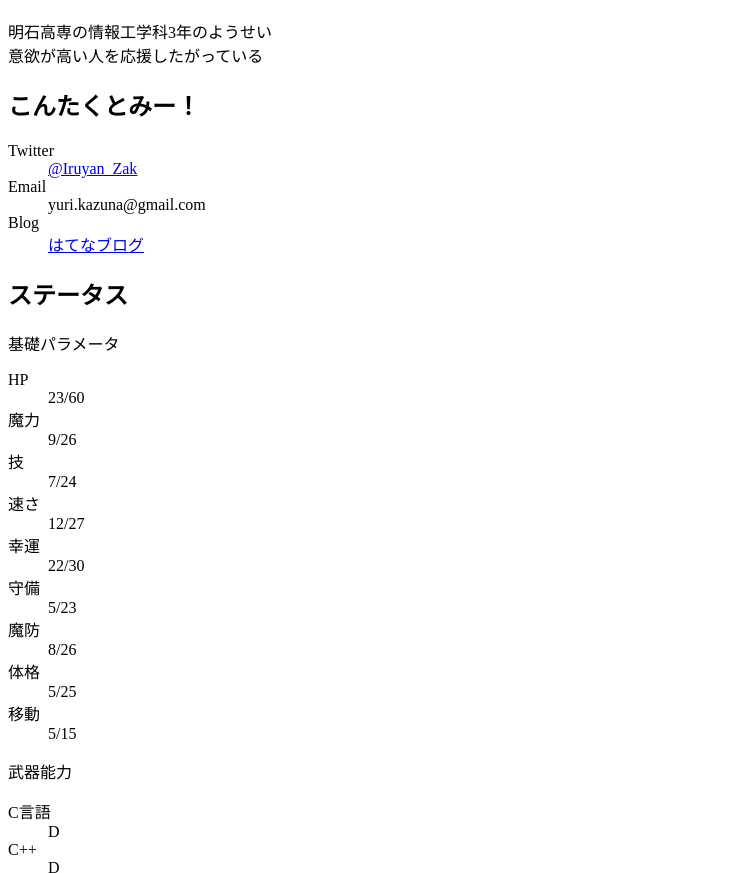
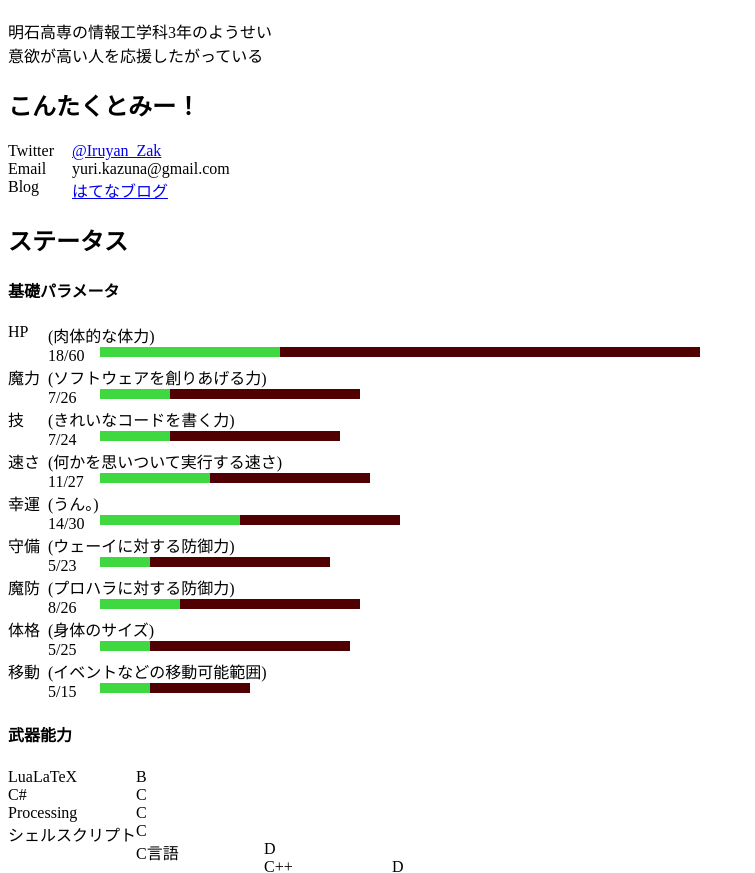
Before and after one commit to Iruyan-Zak/yurikazuna929.github.io, a plain HTML site: page index.html in a window 1280 px wide. Shown: the part 70-943 px from the top of the page, without its empty margins (0-755 px from the left). Drawn offline with nearby package versions, Linux system fonts and the light colour scheme.

Commit message:
ゲージを実装

```diff
--- a/index.html
+++ b/index.html
@@ -4,8 +4,11 @@
 		<title>いるやん's Portfolio</title>
 		<meta charset="UTF-8">
 		<meta name="viewport" content="width=device-width,initial-scale=1">
+		<link rel="stylesheet" href="style.css">
 	</head>
 	<body>
+		<script src="https://code.jquery.com/jquery-2.1.4.min.js"></script>
+		<script src="script.js"></script>
 		<h1 id="title">いるやん's Portfolio</h1>
 		<p>明石高専の情報工学科3年のようせい<br>
 		   意欲が高い人を応援したがっている</p>
@@ -21,44 +24,54 @@
 		</dl>
 
 		<h2 class="theme">ステータス</h2>
-		<p　class="dlt">基礎パラメータ</p>
+
+		<h4 class="dlt">基礎パラメータ</h4>
 		<dl>
 		<dt class="pdt">HP</dt>
-		<dd class="pdd">23/60</dd>
+		<dd class="pddd">(肉体的な体力)</dd>
+		<dd class="pdd">18/60</dd>
 		<dt class="pdt">魔力</dt>
-		<dd class="pdd">9/26</dd>
+		<dd class="pddd">(ソフトウェアを創りあげる力)</dd>
+		<dd class="pdd">7/26</dd>
 		<dt class="pdt">技</dt>
+		<dd class="pddd">(きれいなコードを書く力)</dd>
 		<dd class="pdd">7/24</dd>
 		<dt class="pdt">速さ</dt>
-		<dd class="pdd">12/27</dd>
+		<dd class="pddd">(何かを思いついて実行する速さ)</dd>
+		<dd class="pdd">11/27</dd>
 		<dt class="pdt">幸運</dt>
-		<dd class="pdd">22/30</dd>
+		<dd class="pddd">(うん。)</dd>
+		<dd class="pdd">14/30</dd>
 		<dt class="pdt">守備</dt>
+		<dd class="pddd">(ウェーイに対する防御力)</dd>
 		<dd class="pdd">5/23</dd>
 		<dt class="pdt">魔防</dt>
+		<dd class="pddd">(プロハラに対する防御力)</dd>
 		<dd class="pdd">8/26</dd>
 		<dt class="pdt">体格</dt>
+		<dd class="pddd">(身体のサイズ)</dd>
 		<dd class="pdd">5/25</dd>
 		<dt class="pdt">移動</dt>
+		<dd class="pddd">(イベントなどの移動可能範囲)</dd>
 		<dd class="pdd">5/15</dd>
 		</dl>
 
-		<p　class="dlt">武器能力</p>
+		<h4 class="dlt">武器能力</h4>
 		<dl>
+		<dt class="wdt">LuaLaTeX</dt>
+		<dd class="wdd">B</dd>
+		<dt class="wdt">C#</dt>
+		<dd class="wdd">C</dd>
+		<dt class="wdt">Processing</dt>
+		<dd class="wdd">C</dd>
+		<dt class="wdt">シェルスクリプト</dt>
+		<dd class="wdd">C</dd>
 		<dt class="wdt">C言語</dt>
 		<dd class="wdd">D</dd>
 		<dt class="wdt">C++</dt>
 		<dd class="wdd">D</dd>
-		<dt class="wdt">C#</dt>
-		<dd class="wdd">C</dd>
-		<dt class="wdt">Processing</dt>
-		<dd class="wdd">C</dd>
 		<dt class="wdt">Python</dt>
 		<dd class="wdd">E</dd>
-		<dt class="wdt">LuaLaTeX</dt>
-		<dd class="wdd">B</dd>
-		<dt class="wdt">シェルスクリプト</dt>
-		<dd class="wdd">C</dd>
 		<dt class="wdt">Web</dt>
 		<dd class="wdd">-</dd>
 		<dt class="wdt">デザイン</dt>
--- /dev/null
+++ b/script.js
@@ -0,0 +1,13 @@
+$(document).ready(function(){
+	pdd = $(".pdd");
+	for(var i=0; i<pdd.length; ++i){
+		var str = pdd[i].innerHTML;
+		var reg = /(\d+)\/(\d+)/;
+		var f = str.match(reg);
+		console.log(f[1]);
+		console.log(f[2]);
+ 		pdd[i].innerHTML +=
+			'<img src="blank.png" class="gauge-blank" width="'+f[2]*10+'" height="10">'+
+		'<img src="fill.png" class="gauge-fill" width="'+f[1]*10+'" height="10">';
+	}
+})
--- /dev/null
+++ b/style.css
@@ -0,0 +1,30 @@
+dt {
+  float:left;
+}
+.pdt {
+	width:32px;
+}
+.pddd {
+	width:256px;
+}
+
+.wdt {
+	width:128px;
+}
+
+.date {
+	width:160px;
+}
+
+.media {
+	width:64px;
+}
+
+.gauge-fill {
+ position: absolute;
+ left: 100px;
+}
+.gauge-blank {
+ position: absolute;
+ left: 100px;
+}
```
Also changed, not shown: blank.png (added), fill.png (added), 1 other file.
